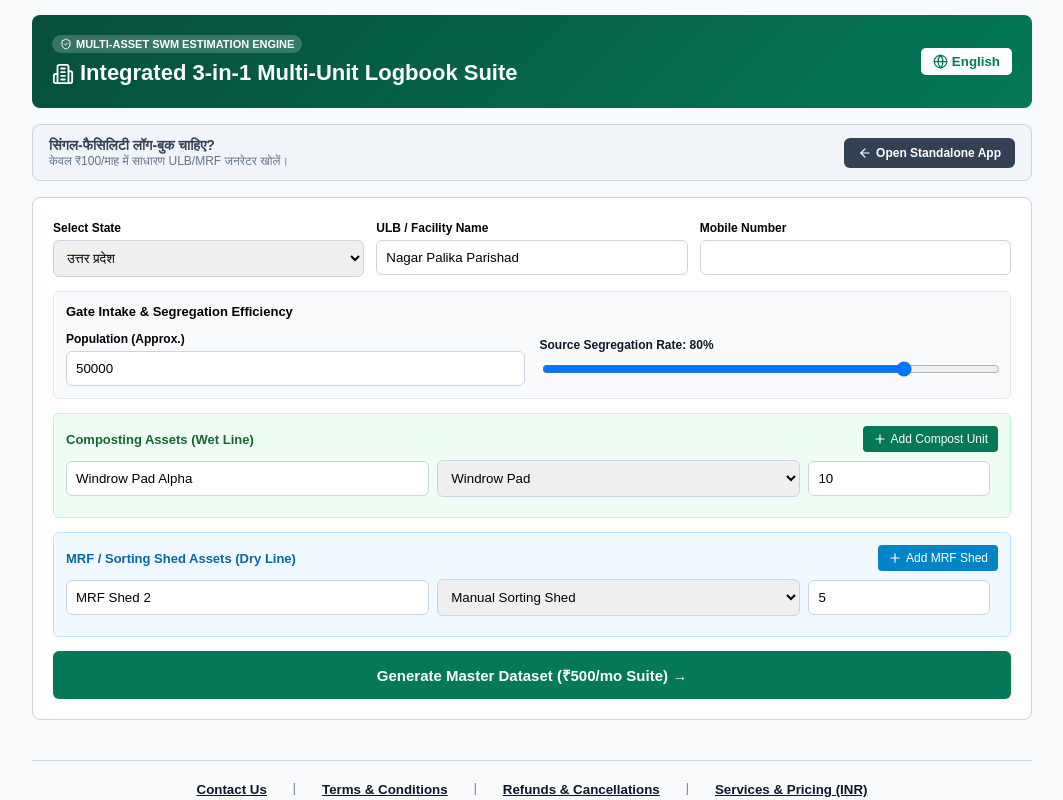
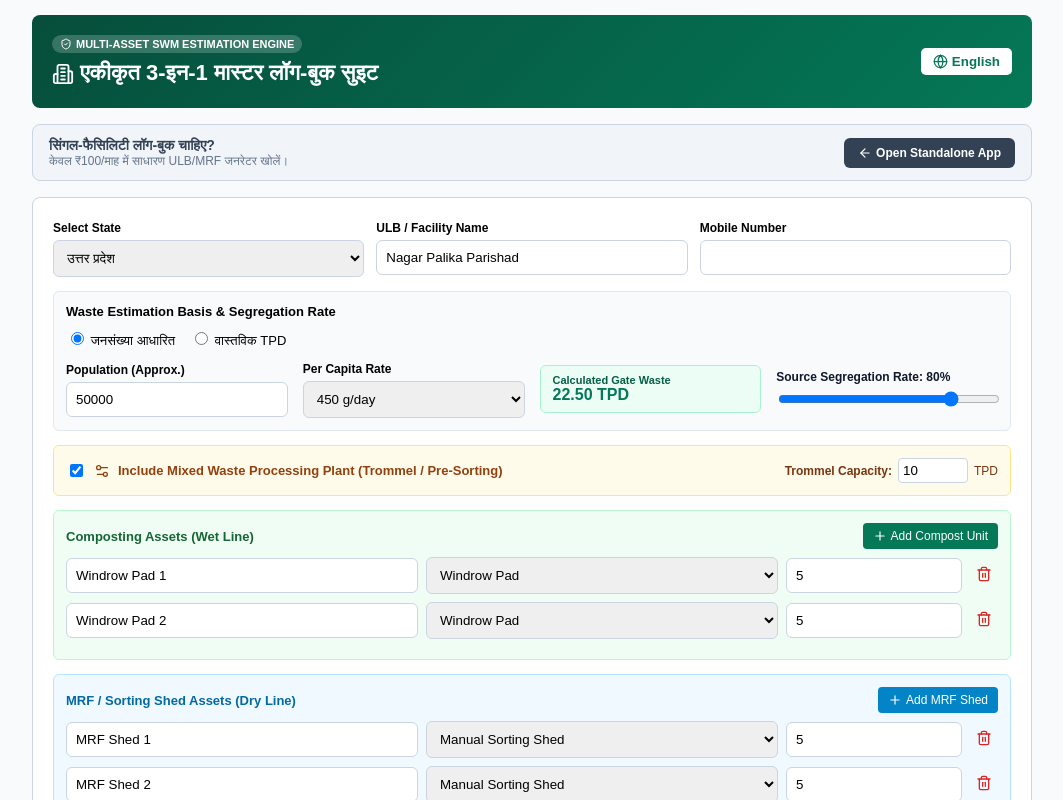
Before and after one commit to akv99111-source/all_in_one_swm_logbook, a React (Vite) app: page / in a window 1280 px wide. Shown: the top 800 px of the page, without its empty margins (108-1171 px from the left). Built offline with nearby package versions, Linux system fonts and the light colour scheme; the HTML template or start-up script is replaced by a standard one.

Commit message:
Implement mixed waste processing plant feature
Added mixed waste processing plant toggle and updated related calculations.

```diff
--- a/src/App.jsx
+++ b/src/App.jsx
@@ -1,5 +1,5 @@
 import React, { useState, useRef, useEffect } from 'react';
-import { Building2, Download, Lock, Globe, ShieldCheck, Plus, Trash2, BookOpen, Layers, ArrowLeft } from 'lucide-react';
+import { Building2, Download, Lock, Globe, ShieldCheck, Plus, Trash2, Layers, ArrowLeft, Settings2 } from 'lucide-react';
 import * as XLSX from 'xlsx';
 
 const MONTHS = [
@@ -79,14 +79,20 @@ export default function App() {
   const [ulbCalculationMode, setUlbCalculationMode] = useState('population');
   const [population, setPopulation] = useState(50000);
   const [perCapitaOption, setPerCapitaOption] = useState('450');
-  const [actualAverageTpd, setActualAverageTpd] = useState(10);
+  const [actualAverageTpd, setActualAverageTpd] = useState(20);
   const [segregationRate, setSegregationRate] = useState(80);
 
+  // Mixed Waste Processing Plant Toggle
+  const [enableMixedPlant, setEnableMixedPlant] = useState(true);
+  const [mixedPlantCapacity, setMixedPlantCapacity] = useState(10);
+
   const [compostUnits, setCompostUnits] = useState([
-    { id: 'c1', label: 'Windrow Pad Alpha', type: 'Windrow Pad', capacity: 10 }
+    { id: 'c1', label: 'Windrow Pad 1', type: 'Windrow Pad', capacity: 5 },
+    { id: 'c2', label: 'Windrow Pad 2', type: 'Windrow Pad', capacity: 5 }
   ]);
   const [mrfUnits, setMrfUnits] = useState([
-    { id: 'm1', label: 'MRF Shed 2', type: 'Manual Sorting Shed', capacity: 5 }
+    { id: 'm1', label: 'MRF Shed 1', type: 'Manual Sorting Shed', capacity: 5 },
+    { id: 'm2', label: 'MRF Shed 2', type: 'Manual Sorting Shed', capacity: 5 }
   ]);
 
   const [startYear, setStartYear] = useState(2026);
@@ -101,6 +107,7 @@ export default function App() {
 
   const resultsRef = useRef(null);
   const parsedPerCapita = Number(perCapitaOption);
+  const calculatedTpdDisplay = ((Number(population) * parsedPerCapita) / 1000000).toFixed(2);
 
   const addCompostUnit = () => {
     setCompostUnits([...compostUnits, { id: `c${Date.now()}`, label: lang === 'hi' ? 'नई कम्पोस्ट यूनिट' : 'New Compost Unit', type: 'Windrow Pad', capacity: 5 }]);
@@ -173,7 +180,7 @@ export default function App() {
         ? (Number(population) * parsedPerCapita) / 1000000
         : Number(actualAverageTpd);
 
-      const seedString = `INTEGRATED-3IN1-${selectedState}-${name}-${startYear}-${m}-${ulbCalculationMode}-${targetTons}-${segregationRate}`;
+      const seedString = `INTEGRATED-FULL-${selectedState}-${name}-${startYear}-${m}-${ulbCalculationMode}-${targetTons}-${segregationRate}-${enableMixedPlant}`;
       const random = mulberry32(cyrb128(seedString));
       let logs = [];
 
@@ -195,9 +202,17 @@ export default function App() {
         const hazSeg = Number((segregatedTotal * 0.03).toFixed(3));
         const sanSeg = Number((segregatedTotal * 0.05).toFixed(3));
 
-        const organicFines = Number((unsegregatedMixed * 0.45).toFixed(3));
-        const dryOversize = Number((unsegregatedMixed * 0.35).toFixed(3));
-        const heavyInerts = Number((unsegregatedMixed * 0.20).toFixed(3));
+        let organicFines = 0;
+        let dryOversize = 0;
+        let heavyInerts = 0;
+
+        if (enableMixedPlant) {
+          organicFines = Number((unsegregatedMixed * 0.45).toFixed(3));
+          dryOversize = Number((unsegregatedMixed * 0.35).toFixed(3));
+          heavyInerts = Number((unsegregatedMixed * 0.20).toFixed(3));
+        } else {
+          heavyInerts = unsegregatedMixed; // Unprocessed landfill bound
+        }
 
         const totalCompostFeed = wetSeg + organicFines;
         const totalCompostCapacity = compostUnits.reduce((acc, u) => acc + Number(u.capacity || 1), 0);
@@ -298,20 +313,26 @@ export default function App() {
     selectedMonths.forEach((mId) => {
       const monthName = MONTHS.find(m => m.id === mId)?.fullEn;
 
+      // 1. Gate Intake Sheet
       const gateHeaders = ["Date", "Day", `Total Gate Intake (${u})`, `Segregated Wet (${u})`, `Segregated Dry (${u})`, `Domestic Hazardous (${u})`, `Domestic Sanitary (${u})`, `Unsegregated Mixed (${u})`];
       const gateRows = generatedMonthlyData[mId].map(r => [r.date, r.dayName, formatVal(r.totalIntake), formatVal(r.wetSeg), formatVal(r.drySeg), formatVal(r.hazSeg), formatVal(r.sanSeg), formatVal(r.unsegregatedMixed)]);
       XLSX.utils.book_append_sheet(wb, XLSX.utils.aoa_to_sheet([gateHeaders, ...gateRows]), `${monthName}_Gate`);
 
-      const preHeaders = ["Date", "Day", `Mixed Intake (${u})`, `Fine Screen Fraction (${u})`, `Coarse Screen Fraction (${u})`, `Heavy Inerts (${u})`];
-      const preRows = generatedMonthlyData[mId].map(r => [r.date, r.dayName, formatVal(r.unsegregatedMixed), formatVal(r.organicFines), formatVal(r.dryOversize), formatVal(r.heavyInerts)]);
-      XLSX.utils.book_append_sheet(wb, XLSX.utils.aoa_to_sheet([preHeaders, ...preRows]), `${monthName}_PreSort`);
+      // 2. Mixed Waste Plant Sheet (If Enabled)
+      if (enableMixedPlant) {
+        const preHeaders = ["Date", "Day", `Mixed Intake (${u})`, `Fine Screen Organics (${u})`, `Coarse Screen RDF (${u})`, `Heavy Inerts (${u})`];
+        const preRows = generatedMonthlyData[mId].map(r => [r.date, r.dayName, formatVal(r.unsegregatedMixed), formatVal(r.organicFines), formatVal(r.dryOversize), formatVal(r.heavyInerts)]);
+        XLSX.utils.book_append_sheet(wb, XLSX.utils.aoa_to_sheet([preHeaders, ...preRows]), `${monthName}_MixedPlant`);
+      }
 
+      // 3. Compost Unit Sheets
       compostUnits.forEach(unit => {
         const cHeaders = ["Date", "Day", `Unit Feed (${u})`, `Compost Yield (${u})`];
         const cRows = generatedMonthlyData[mId].map(r => [r.date, r.dayName, formatVal(r.compostUnitBreakdown[unit.id]?.feed), formatVal(r.compostUnitBreakdown[unit.id]?.compostYield)]);
         XLSX.utils.book_append_sheet(wb, XLSX.utils.aoa_to_sheet([cHeaders, ...cRows]), `${monthName}_${unit.label.substring(0, 10)}`);
       });
 
+      // 4. MRF Shed Sheets
       mrfUnits.forEach(unit => {
         const mHeaders = ["Date", "Day", `Unit Feed (${u})`, `Sorted Recyclables (${u})`, `RDF Dispatched (${u})`];
         const mRows = generatedMonthlyData[mId].map(r => [r.date, r.dayName, formatVal(r.mrfUnitBreakdown[unit.id]?.feed), formatVal(r.mrfUnitBreakdown[unit.id]?.recyclables), formatVal(r.mrfUnitBreakdown[unit.id]?.rdf)]);
@@ -319,7 +340,7 @@ export default function App() {
       });
     });
 
-    XLSX.writeFile(wb, `Integrated_Suite_${name.replace(/\s+/g, '_')}.xlsx`);
+    XLSX.writeFile(wb, `Integrated_Master_Suite_${name.replace(/\s+/g, '_')}.xlsx`);
   };
 
   const activeRows = generatedMonthlyData?.[activeTabMonth] || [];
@@ -334,11 +355,11 @@ export default function App() {
           <div style={{ display: 'flex', justifyContent: 'space-between', alignItems: 'center', flexWrap: 'wrap' }}>
             <div>
               <span style={{ background: 'rgba(255,255,255,0.2)', padding: '3px 8px', borderRadius: '12px', fontSize: '11px', fontWeight: 'bold', display: 'inline-flex', alignItems: 'center', gap: '4px' }}>
-                <ShieldCheck size={12} /> {lang === 'hi' ? 'MULTI-ASSET SWM ESTIMATION ENGINE' : 'MULTI-ASSET SWM ESTIMATION ENGINE'}
+                <ShieldCheck size={12} /> MULTI-ASSET SWM ESTIMATION ENGINE
               </span>
               <h1 style={{ fontSize: '22px', margin: '6px 0 2px 0', fontWeight: '800' }}>
                 <Building2 size={22} style={{ verticalAlign: 'middle', marginRight: '6px' }} />
-                {lang === 'hi' ? 'Integrated 3-in-1 Multi-Unit Logbook Suite' : 'Integrated 3-in-1 Multi-Unit Logbook Suite'}
+                {lang === 'hi' ? 'एकीकृत 3-इन-1 मास्टर लॉग-बुक सुइट' : 'Integrated 3-in-1 Master Logbook Suite'}
               </h1>
             </div>
             <button type="button" onClick={() => setLang(lang === 'hi' ? 'en' : 'hi')} style={{ padding: '6px 12px', background: '#fff', color: '#047857', border: 'none', borderRadius: '5px', fontWeight: 'bold', cursor: 'pointer' }}>
@@ -347,7 +368,7 @@ export default function App() {
           </div>
         </div>
 
-        {/* CROSS-LINK BANNER TO STANDALONE APP */}
+        {/* CROSS-LINK BANNER */}
         <div style={{ background: '#f1f5f9', border: '1px solid #cbd5e1', padding: '12px 16px', borderRadius: '8px', marginBottom: '16px', display: 'flex', justifyContent: 'space-between', alignItems: 'center', flexWrap: 'wrap', gap: '10px' }}>
           <div>
             <h3 style={{ margin: 0, color: '#334155', fontSize: '14px' }}>{lang === 'hi' ? 'सिंगल-फैसिलिटी लॉग-बुक चाहिए?' : 'Need Single-Facility Logbooks?'}</h3>
@@ -363,32 +384,78 @@ export default function App() {
 
           <div style={{ display: 'grid', gridTemplateColumns: 'repeat(auto-fit, minmax(220px, 1fr))', gap: '12px', marginBottom: '14px' }}>
             <div>
-              <label style={{ fontSize: '12px', fontWeight: '600' }}>{lang === 'hi' ? 'Select State' : 'Select State'}</label>
+              <label style={{ fontSize: '12px', fontWeight: '600' }}>Select State</label>
               <select style={inputStyle} value={selectedState} onChange={(e) => setSelectedState(e.target.value)}>
                 {STATES_LIST.map((s) => <option key={s.nameEn} value={s.nameEn}>{lang === 'hi' ? s.nameHi : s.nameEn}</option>)}
               </select>
             </div>
             <div>
-              <label style={{ fontSize: '12px', fontWeight: '600' }}>{lang === 'hi' ? 'ULB / Facility Name' : 'ULB / Facility Name'}</label>
+              <label style={{ fontSize: '12px', fontWeight: '600' }}>ULB / Facility Name</label>
               <input style={inputStyle} type="text" required value={name} onChange={(e) => setName(e.target.value)} />
             </div>
             <div>
-              <label style={{ fontSize: '12px', fontWeight: '600' }}>{lang === 'hi' ? 'Mobile Number' : 'Mobile Number'}</label>
-              <input style={inputStyle} type="tel" maxLength={10} placeholder="" required value={phone} onChange={(e) => setPhone(e.target.value.replace(/\D/g, ''))} />
+              <label style={{ fontSize: '12px', fontWeight: '600' }}>Mobile Number</label>
+              <input style={inputStyle} type="tel" maxLength={10} required value={phone} onChange={(e) => setPhone(e.target.value.replace(/\D/g, ''))} />
             </div>
           </div>
 
           <div style={{ background: '#f8fafc', padding: '12px', borderRadius: '6px', border: '1px solid #e2e8f0', marginBottom: '14px' }}>
-            <strong style={{ fontSize: '13px', display: 'block', marginBottom: '10px' }}>Gate Intake & Segregation Efficiency</strong>
-            <div style={{ display: 'grid', gridTemplateColumns: '1fr 1fr', gap: '15px', alignItems: 'center' }}>
-              <div>
-                <label style={{ fontSize: '12px', fontWeight: '600' }}>Population (Approx.)</label>
-                <input style={inputStyle} type="number" value={population} onChange={(e) => setPopulation(e.target.value)} />
-              </div>
+            <strong style={{ fontSize: '13px', display: 'block', marginBottom: '10px' }}>Waste Estimation Basis & Segregation Rate</strong>
+
+            <div style={{ display: 'flex', gap: '15px', marginBottom: '10px', fontSize: '13px' }}>
+              <label style={{ cursor: 'pointer' }}><input type="radio" checked={ulbCalculationMode === 'population'} onChange={() => setUlbCalculationMode('population')} /> {lang === 'hi' ? 'जनसंख्या आधारित' : 'Population Based'}</label>
+              <label style={{ cursor: 'pointer' }}><input type="radio" checked={ulbCalculationMode === 'actual'} onChange={() => setUlbCalculationMode('actual')} /> {lang === 'hi' ? 'वास्तविक TPD' : 'Actual TPD'}</label>
+            </div>
+
+            <div style={{ display: 'grid', gridTemplateColumns: 'repeat(auto-fit, minmax(200px, 1fr))', gap: '15px', alignItems: 'center' }}>
+              {ulbCalculationMode === 'population' ? (
+                <>
+                  <div>
+                    <label style={{ fontSize: '12px', fontWeight: '600' }}>Population (Approx.)</label>
+                    <input style={inputStyle} type="number" value={population} onChange={(e) => setPopulation(e.target.value)} />
+                  </div>
+                  <div>
+                    <label style={{ fontSize: '12px', fontWeight: '600' }}>Per Capita Rate</label>
+                    <select style={inputStyle} value={perCapitaOption} onChange={(e) => setPerCapitaOption(e.target.value)}>
+                      <option value="300">300 g/day</option>
+                      <option value="450">450 g/day</option>
+                      <option value="500">500 g/day</option>
+                    </select>
+                  </div>
+                  <div style={{ background: '#ecfdf5', padding: '8px 12px', borderRadius: '6px', border: '1px solid #a7f3d0' }}>
+                    <span style={{ fontSize: '11px', color: '#065f46', fontWeight: 'bold', display: 'block' }}>Calculated Gate Waste</span>
+                    <span style={{ fontSize: '16px', color: '#047857', fontWeight: '900' }}>{calculatedTpdDisplay} TPD</span>
+                  </div>
+                </>
+              ) : (
+                <div>
+                  <label style={{ fontSize: '12px', fontWeight: '600' }}>Actual Waste Generation (TPD)</label>
+                  <input style={inputStyle} type="number" value={actualAverageTpd} onChange={(e) => setActualAverageTpd(e.target.value)} />
+                </div>
+              )}
+
               <div>
                 <label style={{ fontSize: '12px', fontWeight: 'bold', color: '#0f172a' }}>Source Segregation Rate: {segregationRate}%</label>
-                <input type="range" min="20" max="95" step="5" value={segregationRate} onChange={(e) => setSegregationRate(Number(e.target.value))} style={{ width: '100%', marginTop: '8px' }} />
+                <input type="range" min="20" max="95" step="5" value={segregationRate} onChange={(e) => setSegregationRate(Number(e.target.value))} style={{ width: '100%', marginTop: '6px' }} />
               </div>
+            </div>
+          </div>
+
+          {/* MIXED WASTE PROCESSING PLANT TOGGLE */}
+          <div style={{ background: '#fffbeb', padding: '12px', borderRadius: '6px', border: '1px solid #fde68a', marginBottom: '14px' }}>
+            <div style={{ display: 'flex', justifyContent: 'space-between', alignItems: 'center', flexWrap: 'wrap', gap: '10px' }}>
+              <label style={{ display: 'flex', alignItems: 'center', gap: '8px', fontWeight: 'bold', fontSize: '13px', cursor: 'pointer', color: '#92400e' }}>
+                <input type="checkbox" checked={enableMixedPlant} onChange={(e) => setEnableMixedPlant(e.target.checked)} />
+                <Settings2 size={16} /> Include Mixed Waste Processing Plant (Trommel / Pre-Sorting)
+              </label>
+
+              {enableMixedPlant && (
+                <div style={{ display: 'flex', alignItems: 'center', gap: '6px' }}>
+                  <span style={{ fontSize: '12px', color: '#78350f', fontWeight: '600' }}>Trommel Capacity:</span>
+                  <input type="number" value={mixedPlantCapacity} onChange={(e) => setMixedPlantCapacity(e.target.value)} style={{ width: '70px', padding: '4px', borderRadius: '4px', border: '1px solid #cbd5e1' }} />
+                  <span style={{ fontSize: '12px', color: '#78350f' }}>TPD</span>
+                </div>
+              )}
             </div>
           </div>
 
@@ -407,7 +474,7 @@ export default function App() {
                   <option value="Windrow Pad">Windrow Pad</option>
                   <option value="Vermicompost Pit">Vermicompost Pit</option>
                 </select>
-                <input type="number" value={u.capacity} onChange={(e) => updateCompostUnit(u.id, 'capacity', e.target.value)} style={{ ...inputStyle, marginTop: 0 }} />
+                <input type="number" value={u.capacity} onChange={(e) => updateCompostUnit(u.id, 'capacity', e.target.value)} style={{ ...inputStyle, marginTop: 0 }} placeholder="TPD" />
                 {compostUnits.length > 1 && <button type="button" onClick={() => removeCompostUnit(u.id)} style={{ color: '#dc2626', background: 'none', border: 'none', cursor: 'pointer' }}><Trash2 size={16} /></button>}
               </div>
             ))}
@@ -428,14 +495,26 @@ export default function App() {
                   <option value="Manual Sorting Shed">Manual Sorting Shed</option>
                   <option value="Semi-Automated Line">Semi-Automated Line</option>
                 </select>
-                <input type="number" value={u.capacity} onChange={(e) => updateMrfUnit(u.id, 'capacity', e.target.value)} style={{ ...inputStyle, marginTop: 0 }} />
+                <input type="number" value={u.capacity} onChange={(e) => updateMrfUnit(u.id, 'capacity', e.target.value)} style={{ ...inputStyle, marginTop: 0 }} placeholder="TPD" />
                 {mrfUnits.length > 1 && <button type="button" onClick={() => removeMrfUnit(u.id)} style={{ color: '#dc2626', background: 'none', border: 'none', cursor: 'pointer' }}><Trash2 size={16} /></button>}
               </div>
             ))}
           </div>
 
+          {/* MONTH SELECTOR GRID */}
+          <div style={{ marginBottom: '14px' }}>
+            <strong style={{ fontSize: '13px' }}>{lang === 'hi' ? `महीने चुनें (${pricing.count} चयनित — ₹${pricing.total}):` : `Select Months (${pricing.count} Selected — ₹${pricing.total}):`}</strong>
+            <div style={{ display: 'grid', gridTemplateColumns: 'repeat(auto-fill, minmax(75px, 1fr))', gap: '6px', marginTop: '6px' }}>
+              {MONTHS.map((m) => (
+                <button key={m.id} type="button" onClick={() => toggleMonth(m.id)} style={{ padding: '6px 2px', borderRadius: '4px', border: selectedMonths.includes(m.id) ? '2px solid #047857' : '1px solid #cbd5e1', background: selectedMonths.includes(m.id) ? '#ecfdf5' : '#fff', fontWeight: selectedMonths.includes(m.id) ? 'bold' : 'normal', cursor: 'pointer', fontSize: '12px' }}>
+                  {lang === 'hi' ? m.shortHi : m.shortEn}
+                </button>
+              ))}
+            </div>
+          </div>
+
           <button type="submit" style={{ width: '100%', padding: '14px', background: '#047857', color: '#fff', border: 'none', borderRadius: '6px', cursor: 'pointer', fontWeight: 'bold', fontSize: '15px' }}>
-            Generate Master Dataset (₹500/mo Suite) →
+            Generate Master Dataset (₹{pricing.total}) →
           </button>
         </form>
 
@@ -523,7 +602,7 @@ export default function App() {
                 <div>
                   <h2 style={{ fontSize: '18px', fontWeight: 'bold' }}>Services & Pricing (INR)</h2>
                   <ul style={{ fontSize: '12px', lineHeight: '1.8' }}>
-                    <li>Integrated 3-in-1 Master Suite: ₹500 / Month (Includes Gate, Compost & MRF Tabs)</li>
+                    <li>Integrated 3-in-1 Master Suite: ₹500 / Month (Includes Gate, Compost, MRF & Pre-Sorting Plant Tabs)</li>
                   </ul>
                 </div>
               )}
```
